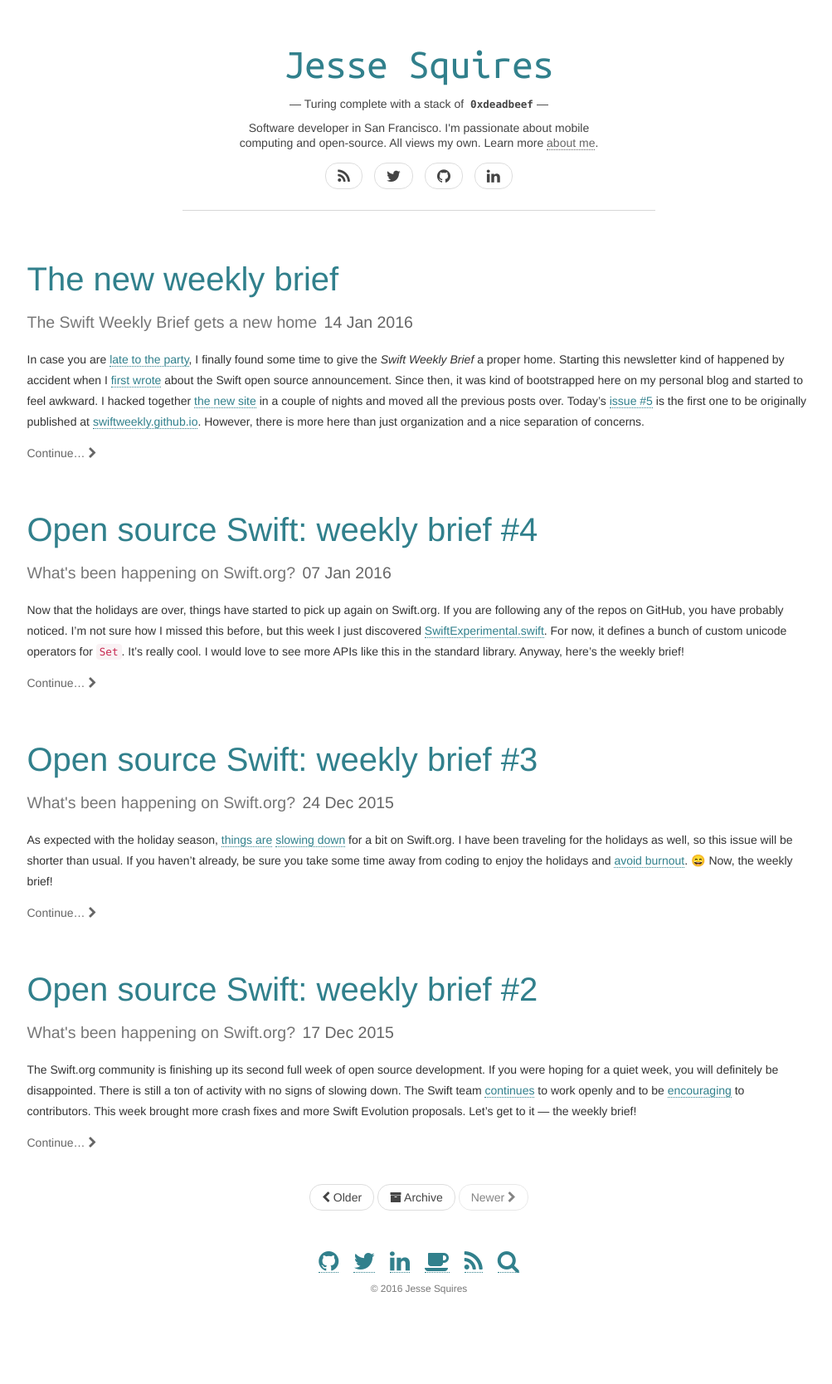
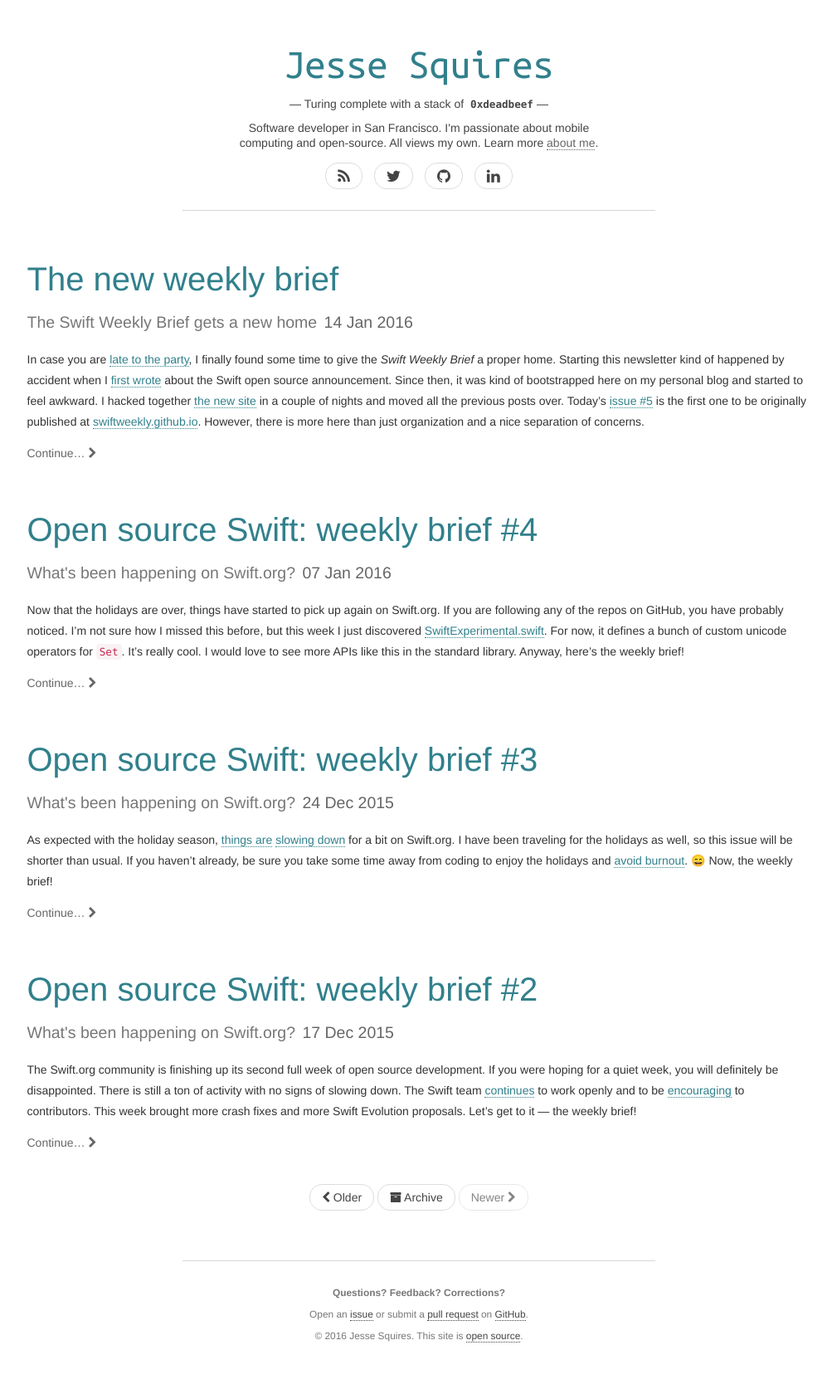
Before and after one commit to jessesquires/jessesquires.com, a Jekyll site: the page built from index.html, in a window 1280 px wide. Shown: the whole page at 83% size, without its empty margins (135-1138 px from the left). Built offline with Jekyll 4.4.1, drawn with Linux system fonts in a browser that asks for light colours; nearby versions of some CDN libraries; Markdown is read by kramdown in place of the engine named in the settings; the list of posts is cut into pages by our own code; before the commit the page ends 1622 px from its top, so only the background shows below that.

Commit message:
new footer

```diff
--- a/_includes/footer.html
+++ b/_includes/footer.html
@@ -1,16 +1,11 @@
-
-<footer class="container">
-   <div class="row center">
-      <div class="col-sm-6 col-sm-offset-3 col-md-6 col-md-offset-3">
-         <ul>
-            <li><a href="http://bit.ly/jsgithub" target="_blank"><i class="fa fa-github fa-2x"></i></a></li>
-            <li><a href="http://bit.ly/jsqrsTW" target="_blank"><i class="fa fa-twitter fa-2x"></i> </a></li>
-            <li><a href="http://bit.ly/jslnkdin" target="_blank"><i class="fa fa-linkedin fa-2x"></i></a></li>
-            <li><a href="/about"><i class="fa fa-coffee fa-2x"></i></a></li>
-            <li><a href="/feed.xml"><i class="fa fa-rss fa-2x"></i></a></li>
-            <li><a href="/search"><i class="fa fa-search fa-2x"></i></a></li>
-         </ul>
-         <small class="text-muted">&copy; {{ site.time | date: '%Y' }} {{ site.author.name }}</small>
-      </div> <!-- col -->
-   </div> <!-- row -->
+<footer class="container container-fluid">
+   <hr>
+    <p class="text-muted text-center"><small>
+    <strong>Questions? Feedback? Corrections?</strong><br/>
+    Open an <a href="{{ site.links.issue }}" target="_blank">issue</a> or
+    submit a <a href="{{ site.links.pull }}" target="_blank">pull request</a>
+    on <a href="{{ site.links.github }}" target="_blank">GitHub</a>.<br/>
+    &copy; {{ site.time | date: '%Y' }} {{ site.author.name }}.
+    This site is <a href="{{ site.links.github }}" target="_blank">open source</a>.
+    </small></p>
 </footer>
--- a/_layouts/default.html
+++ b/_layouts/default.html
@@ -17,7 +17,6 @@
       </div> <!-- main -->
 
       {% include footer.html %}
-
       {% include foot.html %}
    </body>
 </html>
--- a/css/style.css
+++ b/css/style.css
@@ -61,6 +61,26 @@
    border-width: 0px;
 }
 
+.tagline a {
+   color: #666666;
+   border-bottom: 1px dotted #666666;
+}
+
+.tagline a:hover {
+   color: #47bacc;
+   border-color: #47bacc;
+}
+
+.subscribe a,
+.subscribe a:visited {
+   color: #444444;
+}
+
+footer a, footer a:link {
+   color: #444444;
+   border-bottom: 1px dotted #444444;
+}
+
 /* HEADER */
 
 header, .tagline, header code {
@@ -80,21 +100,6 @@
    line-height: 18px;
    margin: 0rem 0rem 1rem 0rem;
    display: inline-block;
-}
-
-.tagline a {
-   color: #666666;
-   border-bottom: 1px dotted #666666;
-}
-
-.tagline a:hover {
-   color: #47bacc;
-   border-color: #47bacc;
-}
-
-.subscribe a,
-.subscribe a:visited {
-   color: #444444;
 }
 
 .subscribe ul {
@@ -174,29 +179,3 @@
    -webkit-margin-before: 0px !important;
    -webkit-margin-after: 0px !important;
 }
-
-/* FOOTER */
-
-footer {
-   padding-bottom: 30px;
-}
-
-footer a {
-   border-width: 0px;
-}
-
-footer ul {
-    -webkit-padding-start: 0px !important;
-    -webkit-margin-before: 0px !important;
-    -webkit-margin-after: 0px !important;
- }
-
-footer ul li {
-   display: inline-block;
-   list-style-type: none;
-   margin: 2px;
-   padding-left: 6px;
-   padding-right: 6px;
-   padding-bottom: 10px;
-   padding: 0.5rem;
-}
```
Also changed, not shown: _layouts/post.html (+0 -12 lines).
